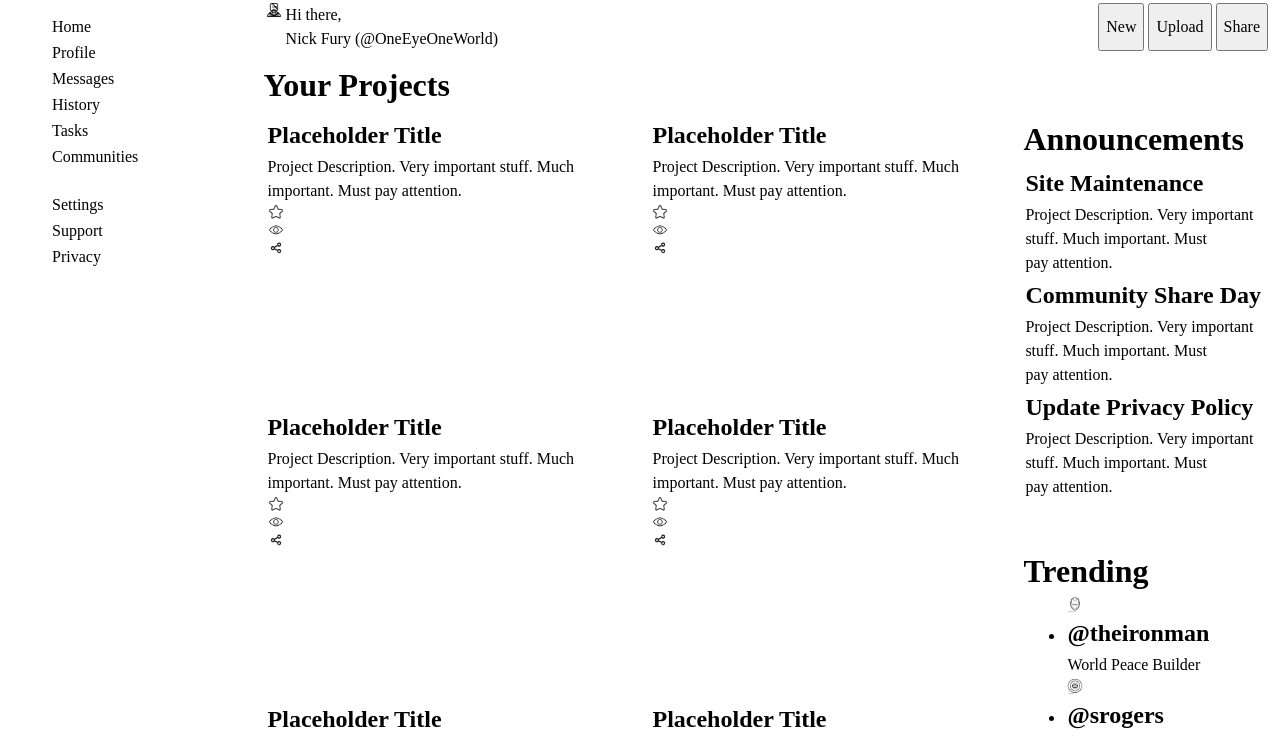
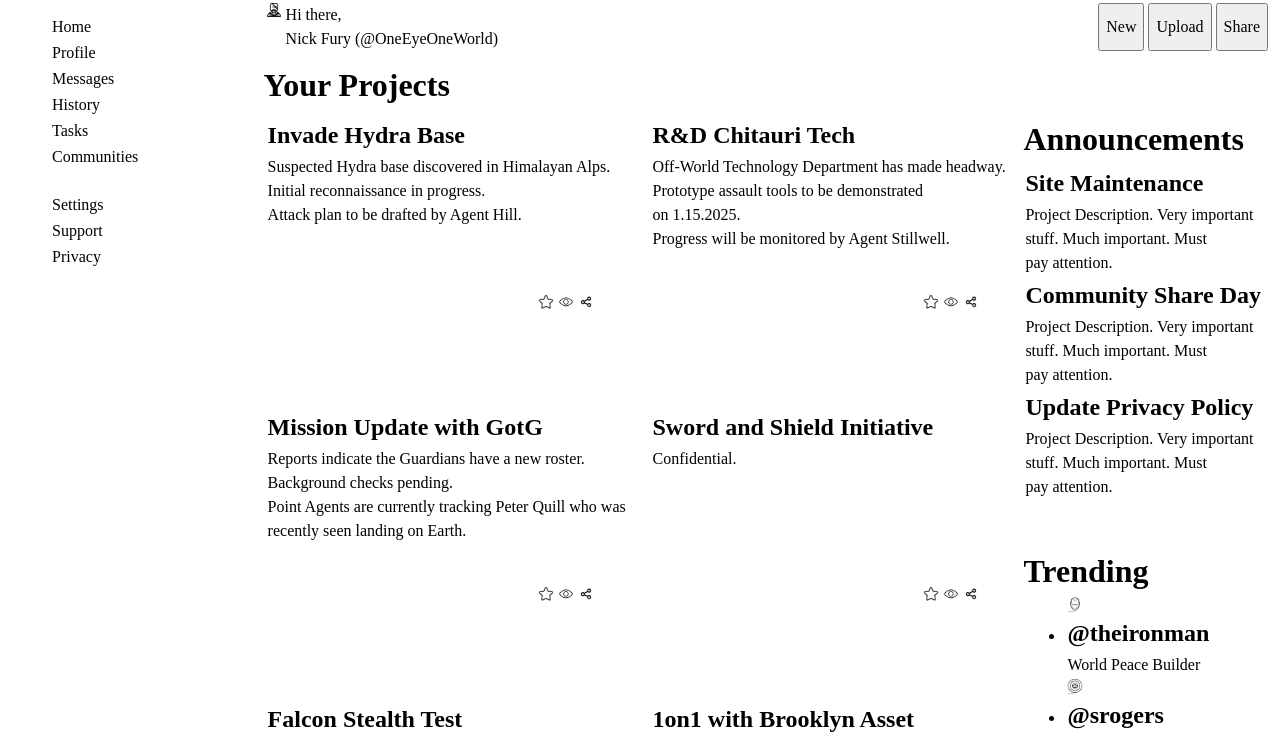
Before and after one commit to toastexmachina/odin-admin-dashboard, a plain HTML site: page index.html in a window 1280 px wide. Shown: the part 43-781 px from the top of the page. Drawn offline with Linux system fonts and the light colour scheme.

Commit message:
Position project icons to bottom-right Replace placeholder text with MCU-specific text

```diff
--- a/index.html
+++ b/index.html
@@ -47,46 +47,58 @@
             <h1 class="main-content-title">Your Projects</h1>
             <div class="projects-block">
                 <div class="project-item">
-                    <h2 class="project-title">Placeholder Title</h2>
-                    <p class="project-description">Project Description. Very important stuff. Much important. Must pay attention.</p>
+                    <h2 class="project-title">Invade Hydra Base</h2>
+                    <p class="project-description">Suspected Hydra base discovered in Himalayan Alps.<br>Initial reconnaissance in progress.<br>Attack plan to be drafted by Agent Hill.</p>
+                    <div class="project-icon-group">
                         <img src="./assets/icons/noun-star-7392539.png" alt="favorite button" class="project-icon">
                         <img src="./assets/icons/noun-seen-7216865.png" alt="seen button" class="project-icon">
                         <img src="./assets/icons/noun-share-7393886.png" alt="share button" class="project-icon">
                     </div>
+                </div>
                 <div class="project-item">
-                    <h2 class="project-title">Placeholder Title</h2>
-                    <p class="project-description">Project Description. Very important stuff. Much important. Must pay attention.</p>
+                    <h2 class="project-title">R&D Chitauri Tech</h2>
+                    <p class="project-description">Off-World Technology Department has made headway.<br>Prototype assault tools to be demonstrated on 1.15.2025.<br>Progress will be monitored by Agent Stillwell.</p>
+                    <div class="project-icon-group">
                         <img src="./assets/icons/noun-star-7392539.png" alt="favorite button" class="project-icon">
                         <img src="./assets/icons/noun-seen-7216865.png" alt="seen button" class="project-icon">
                         <img src="./assets/icons/noun-share-7393886.png" alt="share button" class="project-icon">
                     </div>
+                </div>
                 <div class="project-item">
-                    <h2 class="project-title">Placeholder Title</h2>
-                    <p class="project-description">Project Description. Very important stuff. Much important. Must pay attention.</p>
+                    <h2 class="project-title">Mission Update with GotG</h2>
+                    <p class="project-description">Reports indicate the Guardians have a new roster.<br>Background checks pending.<br>Point Agents are currently tracking Peter Quill who was recently seen landing on Earth.</p>
+                    <div class="project-icon-group">
                         <img src="./assets/icons/noun-star-7392539.png" alt="favorite button" class="project-icon">
                         <img src="./assets/icons/noun-seen-7216865.png" alt="seen button" class="project-icon">
                         <img src="./assets/icons/noun-share-7393886.png" alt="share button" class="project-icon">
                     </div>
+                </div>
                 <div class="project-item">
-                    <h2 class="project-title">Placeholder Title</h2>
-                    <p class="project-description">Project Description. Very important stuff. Much important. Must pay attention.</p>
+                    <h2 class="project-title">Sword and Shield Initiative</h2>
+                    <p class="project-description">Confidential.</p>
+                    <div class="project-icon-group">
                         <img src="./assets/icons/noun-star-7392539.png" alt="favorite button" class="project-icon">
                         <img src="./assets/icons/noun-seen-7216865.png" alt="seen button" class="project-icon">
                         <img src="./assets/icons/noun-share-7393886.png" alt="share button" class="project-icon">
                     </div>
+                </div>
                 <div class="project-item">
-                    <h2 class="project-title">Placeholder Title</h2>
-                    <p class="project-description">Project Description. Very important stuff. Much important. Must pay attention.</p>
+                    <h2 class="project-title">Falcon Stealth Test</h2>
+                    <p class="project-description">Sam Wilson has reported positive comments re: new stealth capabilities.<br>Technology is a combination of Guardian and Chitauri engineering.<br>Noticeable decrease in maneuvarability.</p>
+                    <div class="project-icon-group">
                         <img src="./assets/icons/noun-star-7392539.png" alt="favorite button" class="project-icon">
                         <img src="./assets/icons/noun-seen-7216865.png" alt="seen button" class="project-icon">
                         <img src="./assets/icons/noun-share-7393886.png" alt="share button" class="project-icon">
                     </div>
+                </div>
                 <div class="project-item">
-                    <h2 class="project-title">Placeholder Title</h2>
-                    <p class="project-description">Project Description. Very important stuff. Much important. Must pay attention.</p>
+                    <h2 class="project-title">1on1 with Brooklyn Asset</h2>
+                    <p class="project-description">Seeking mentorship.<br>Emotions volatile.<br>High potential. High Security Risk.</p>
+                    <div class="project-icon-group">
                         <img src="./assets/icons/noun-star-7392539.png" alt="favorite button" class="project-icon">
                         <img src="./assets/icons/noun-seen-7216865.png" alt="seen button" class="project-icon">
                         <img src="./assets/icons/noun-share-7393886.png" alt="share button" class="project-icon">
+                    </div>
                 </div>
             </div>
             <div class="announcements-block">
--- a/style.css
+++ b/style.css
@@ -165,8 +165,22 @@ div.trending-block {
 /* Projects Grid */
 div.main-content > div.projects-block {
   display: grid;
-
   grid-template-columns: 1fr 1fr;
-  grid-template-rows: auto auto auto;
+  grid-template-rows: repeat (3, auto);
   grid-gap: 1rem;
 }
+
+div.projects-block > div.project-item {
+  position: relative;
+  height: 200px;
+}
+
+div.project-item > div.project-icon-group {
+  display: grid;
+  grid-template-columns: repeat(3, auto);
+  grid-template-rows: auto;
+
+  position: absolute;
+  bottom: 0;
+  right: 2rem;
+}
```
Lines whose indentation alone changed are shown as unchanged.
